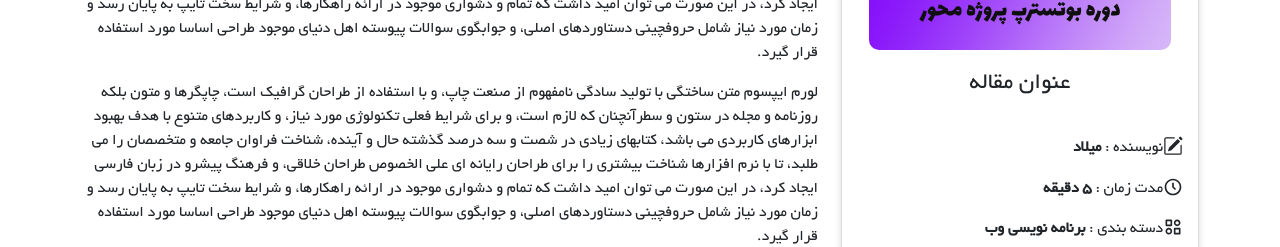
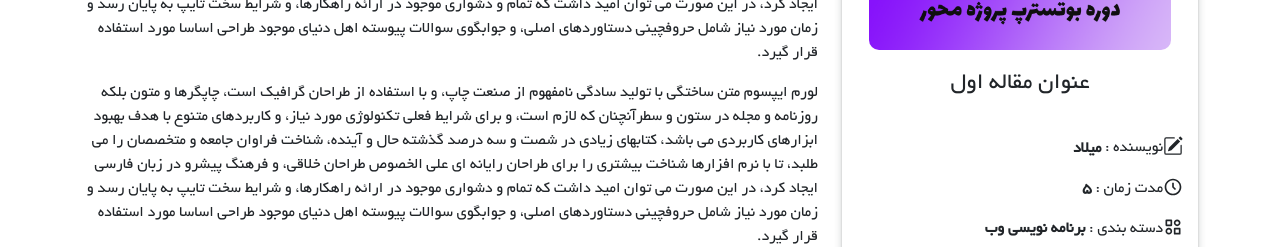
Before and after one commit to hasibafghan/Reactblog-axios-api, a React (Vite) app: page /article/1 in a window 1280 px wide. Shown: the part 240-487 px from the top of the page. Built offline with nearby package versions, Linux system fonts and the light colour scheme; data requests are answered from the project's data file.

Commit message:
Article Detiail: Get info based on article api record

```diff
--- a/src/pages/article/Article.jsx
+++ b/src/pages/article/Article.jsx
@@ -29,21 +29,21 @@ function Article() {
           <Col lg={4}>
             <div className="articleCardContainer">
                 <div className="cardHeader">
-                    <img src="http://localhost:5000/images/bootstrap.png"/>
-                    <h4>عنوان مقاله</h4>
+                    <img src={articleData.image}/>
+                    <h4>{articleData.title}</h4>
                 </div>
                 <div className="cardBody">
                     <p>
                         <BsPencilSquare size='20px' />
-                        نویسنده : <b>میلاد</b>
+                        نویسنده : <b>{articleData.writter}</b>
                     </p>
                     <p>
                         <BiTimeFive size='20px' />
-                        مدت زمان : <b>5 دقیقه</b>
+                        مدت زمان : <b>{articleData.readingTime}</b>
                     </p>
                     <p>
                         <BiCategoryAlt size='20px' />
-                         دسته بندی : <b>برنامه نویسی وب</b>
+                         دسته بندی : <b>{articleData.category}</b>
                     </p>
                 </div>
                 <div className="cardFooter">
```
